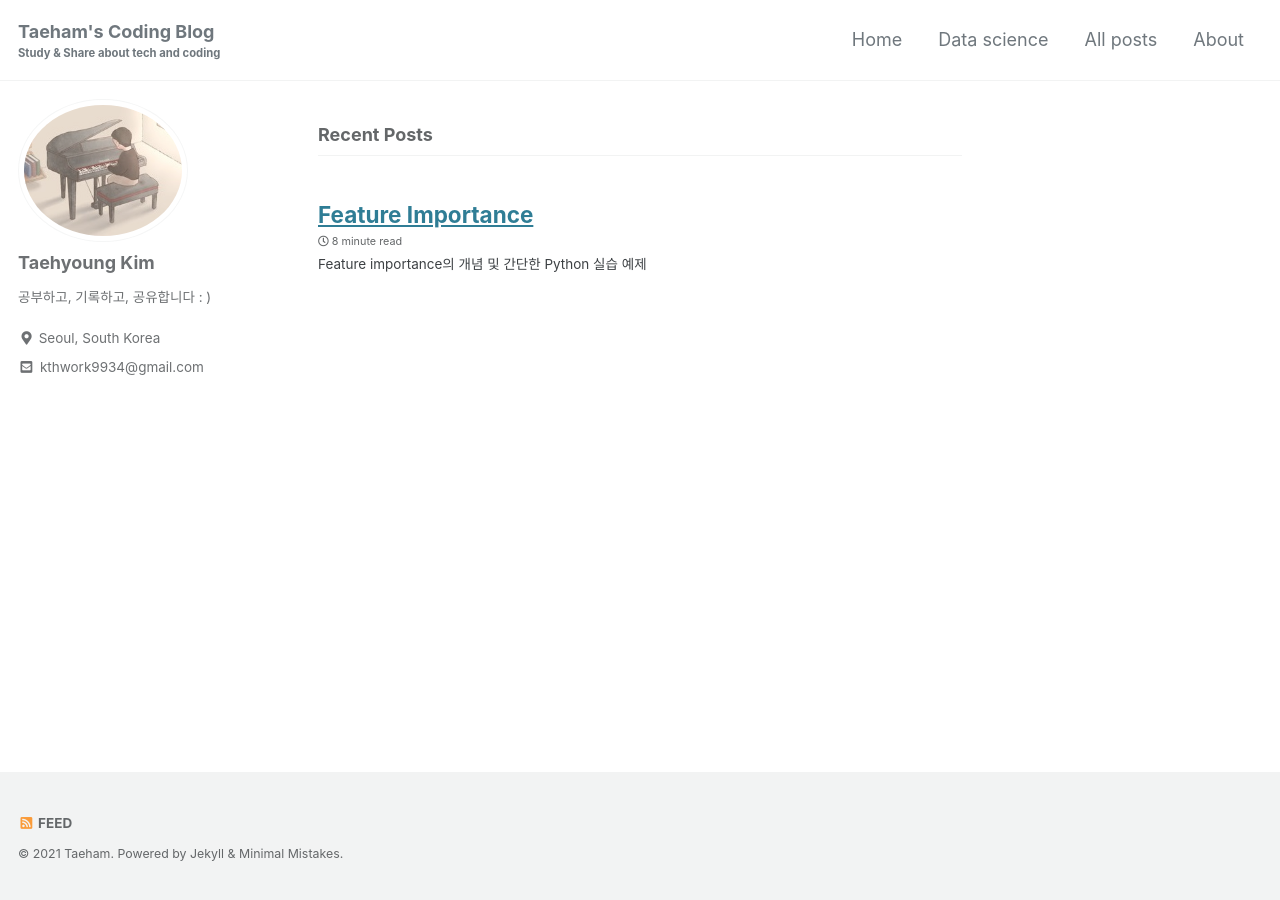
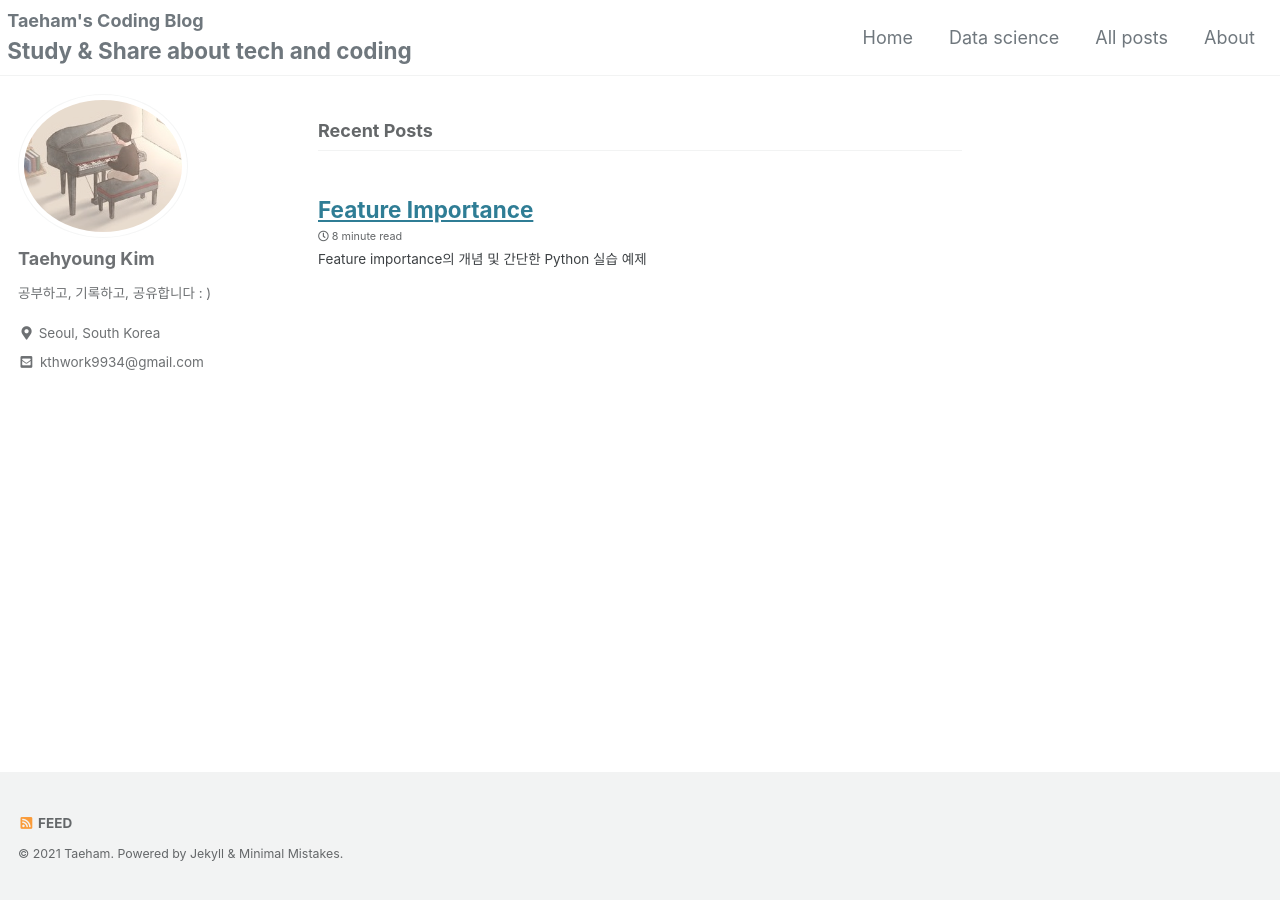
Before and after one commit to kthworks/kthworks.github.io, a Jekyll site: the page built from index.html, in a window 1280 px wide. Built offline with Jekyll 4.4.1, drawn with Linux system fonts in a browser that asks for light colours; cached includes are drawn as plain includes; the list of posts is cut into pages by our own code.

Commit message:
Update _masthead.scss

```diff
--- a/_sass/minimal-mistakes/_masthead.scss
+++ b/_sass/minimal-mistakes/_masthead.scss
@@ -15,7 +15,7 @@
     @include clearfix;
     margin-left: auto;
     margin-right: auto;
-    padding: 1em;
+    padding: 0.4em;
     max-width: 100%;
     display: -webkit-box;
     display: -ms-flexbox;
@@ -55,7 +55,7 @@
 
 .site-subtitle {
   display: block;
-  font-size: $type-size-8;
+  font-size: $type-size-4;
 }
 
 .masthead__menu {
```
